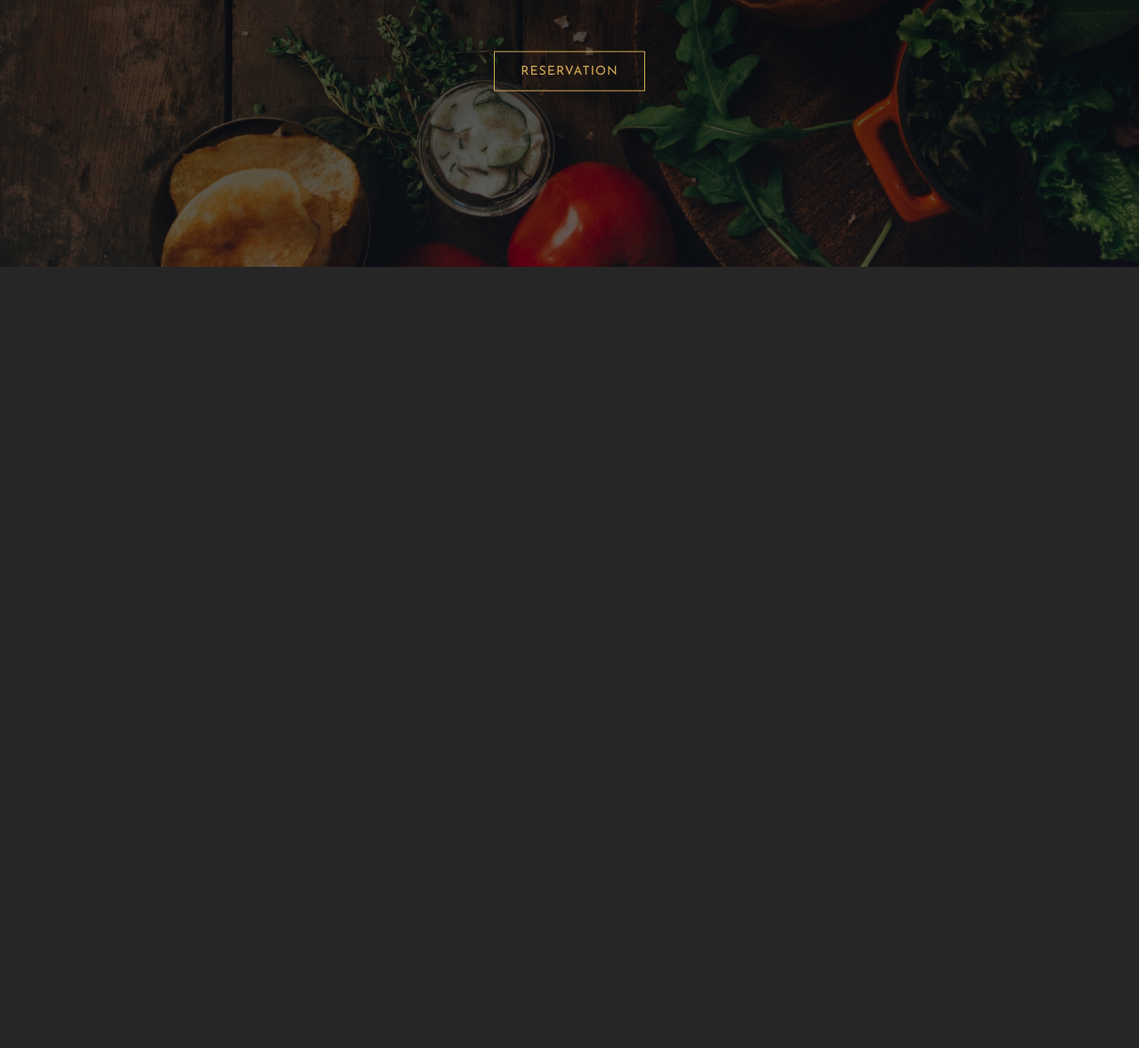
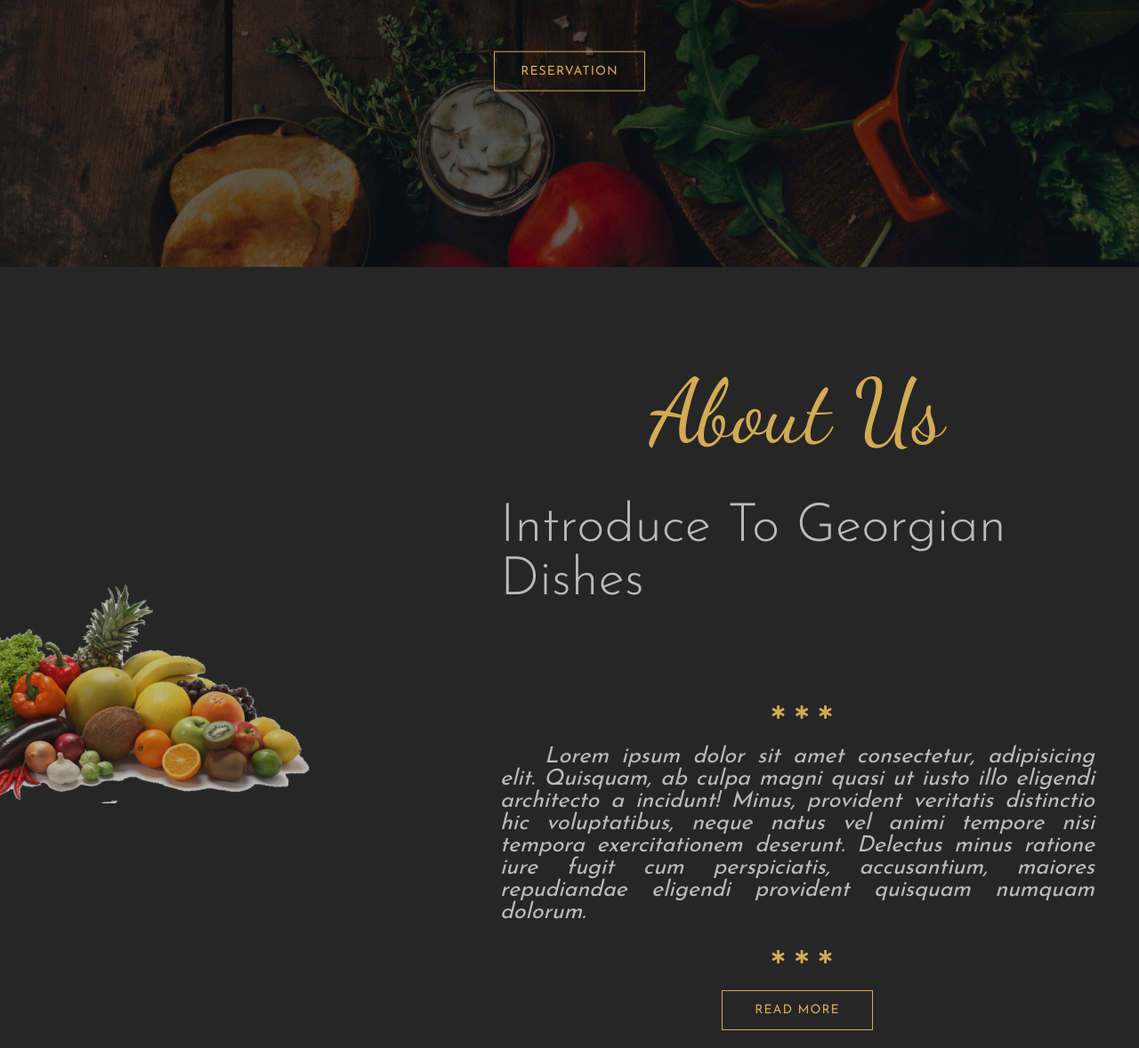
Before and after one commit to Mahesh-yadav/sass-projects, a website: page index.html in a window 1280 px wide. Shown: the part 500-1678 px from the top of the page at 89% size. Before the commit the page ends 800 px from the top, so only its background shows below. Drawn offline with nearby package versions, Linux system fonts and the light colour scheme; files that its build step writes are made by us from their sources.

Commit message:
finish about us section

```diff
--- a/index.html
+++ b/index.html
@@ -29,5 +29,28 @@
             <button class="main-btn">Reservation</button>
         </div>
     </header>
+    <section class="about-us">
+        <div class="about-us-left">
+            <img src="./images/about-us-img.png" alt="">
+        </div>
+        <div class="about-us-right">
+            <h1 class="main-heading">About Us</h1>
+            <h3 class="sub-heading">Introduce To Georgian Dishes</h3>
+            <div class="stars">
+                <i class="fas fa-star-of-life star"></i>
+                <i class="fas fa-star-of-life star"></i>
+                <i class="fas fa-star-of-life star"></i>
+            </div>
+            <p class="description">
+                Lorem ipsum dolor sit amet consectetur, adipisicing elit. Quisquam, ab culpa magni quasi ut iusto illo eligendi architecto a incidunt! Minus, provident veritatis distinctio hic voluptatibus, neque natus vel animi tempore nisi tempora exercitationem deserunt. Delectus minus ratione iure fugit cum perspiciatis, accusantium, maiores repudiandae eligendi provident quisquam numquam dolorum.
+            </p>
+            <div class="stars">
+                <i class="fas fa-star-of-life star"></i>
+                <i class="fas fa-star-of-life star"></i>
+                <i class="fas fa-star-of-life star"></i>
+            </div>
+            <button class="main-btn">Read More</button>
+        </div>
+    </section>
 </body>
 </html>
--- a/scss/_layout.scss
+++ b/scss/_layout.scss
@@ -20,3 +20,50 @@
         text-align: center;
     }
 }
+
+.about-us{
+    height: 120vh;
+    display: flex;
+    align-items: center;
+
+    &-left{
+        width: 40%;
+        position: relative;
+        left: -15rem;
+
+        img{
+            width: 100%;
+            opacity: .7;
+        }
+    }
+
+    &-right{
+        width: 60%;
+        display: flex;
+        flex-direction: column;
+        align-items: center;
+        padding: 0 5rem;
+
+        .stars{
+            margin: 3rem 0;
+
+            .star{
+                font-size: 1.5rem;
+                color: base.$color-primary;
+                margin-left: 1rem;
+            }
+        }
+
+        .description{
+            font-family: base.$font-stack-josefin-sans;
+            font-size: 2.5rem;
+            font-style: italic;
+            color: base.$color-secondary;
+            text-align: justify;
+
+            &::first-letter{
+                padding-left: 5rem;
+            }
+        }
+    }
+}
```
Also changed, not shown: css/main.css (deleted), 2 other files.
